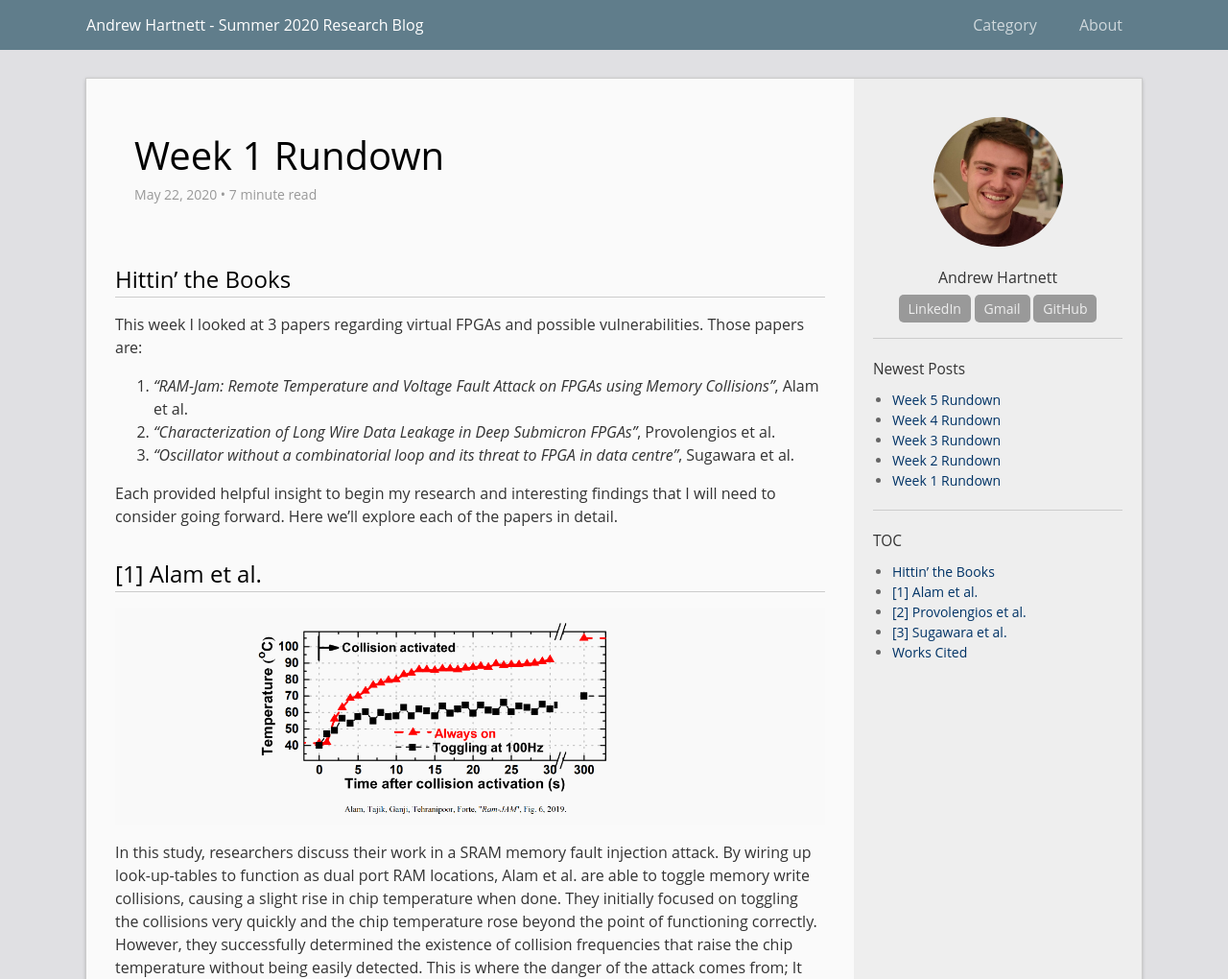
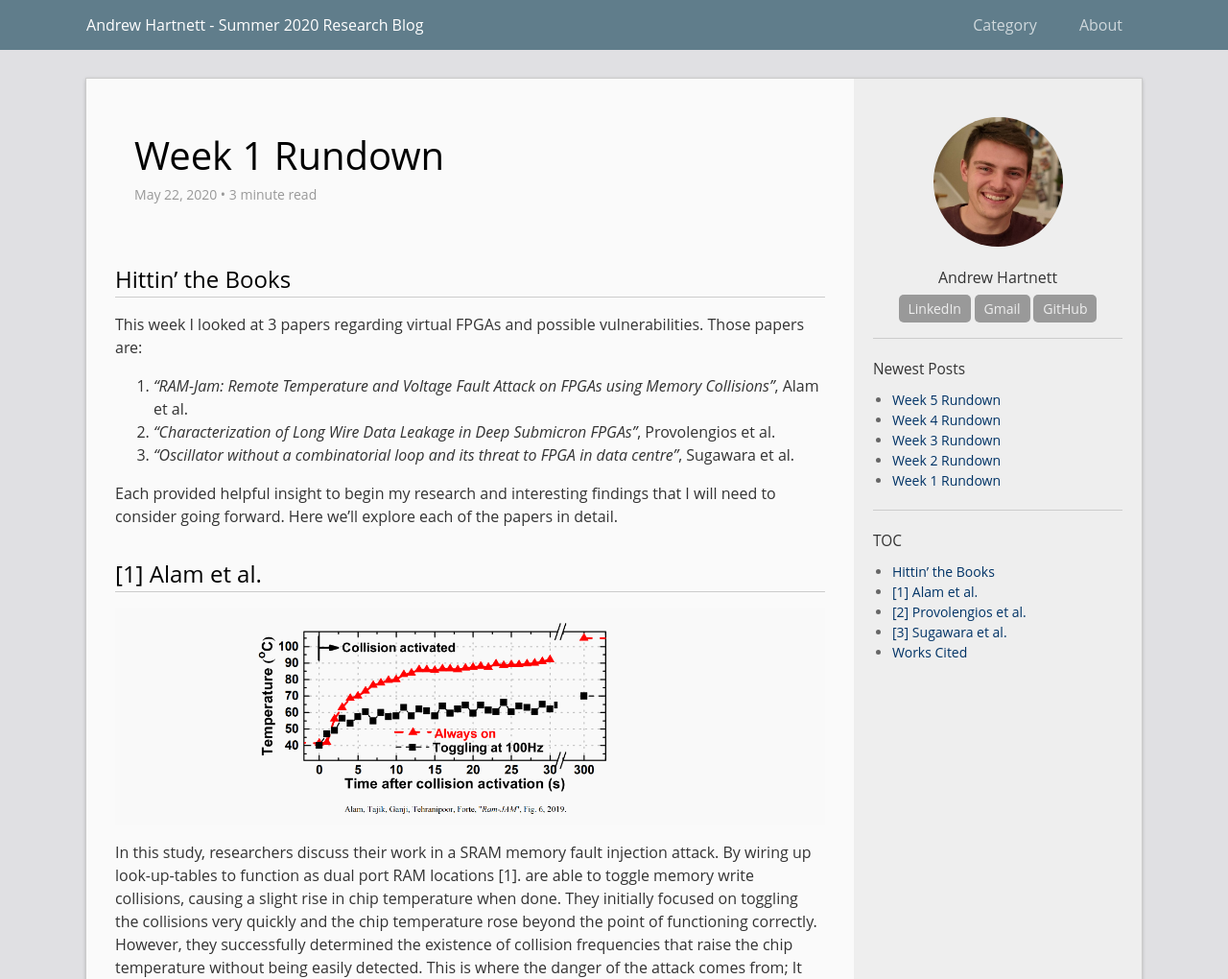
Before and after one commit to andrewH01/andrewH01.github.io, a Jekyll site: the page built from _posts/2020-05-22-week-1.markdown, in a window 1280 px wide and 1400 px high. Shown: the top 1020 px of the window at 96% size. Built offline with Jekyll 4.4.1, drawn with Linux system fonts in a browser that asks for light colours; some of the changed text lies outside the part shown.

Commit message:
Wrote Week 2 post

```diff
--- a/_posts/2020-05-15-week-0.markdown
+++ b/_posts/2020-05-15-week-0.markdown
@@ -2,7 +2,7 @@
 layout: post
 title:  Week 0 Rundown
 date:   2020-05-15 16:53:10 -0400
-time_to_read: 5 minute read
+time_to_read: 3 minute read
 categories:
   - Research
   - All
--- a/_posts/2020-05-22-week-1.markdown
+++ b/_posts/2020-05-22-week-1.markdown
@@ -2,7 +2,7 @@
 layout: post
 title:  Week 1 Rundown
 date:   2020-05-22 15:17:52 -0400
-time_to_read: 7 minute read
+time_to_read: 3 minute read
 categories:
   - Research
   - All
@@ -20,7 +20,7 @@
 
 ![From "RAM-Jam", Figure 6](/images/week_1/ram_jam_figure.PNG)
 
-In this study, researchers discuss their work in a SRAM memory fault injection attack. By wiring up look-up-tables to function as dual port RAM locations, Alam et al. are able to toggle memory write collisions, causing a slight rise in chip temperature when done. They initially focused on toggling the collisions very quickly and the chip temperature rose beyond the point of functioning correctly. However, they successfully determined the existence of collision frequencies that raise the chip temperature without being easily detected. This is where the danger of the attack comes from; It has the ability to cause hardware damage and bit-flips, but also carry out the attack stealthily.
+In this study, researchers discuss their work in a SRAM memory fault injection attack. By wiring up look-up-tables to function as dual port RAM locations [1]. are able to toggle memory write collisions, causing a slight rise in chip temperature when done. They initially focused on toggling the collisions very quickly and the chip temperature rose beyond the point of functioning correctly. However, they successfully determined the existence of collision frequencies that raise the chip temperature without being easily detected. This is where the danger of the attack comes from; It has the ability to cause hardware damage and bit-flips, but also carry out the attack stealthily.
 
 # [2] Provolengios et al.
 
```
Also changed, not shown: other parts of _posts/2020-05-22-week-1.markdown (+2 -0 lines), _drafts/2020-07-02-article-review.markdown (added, +8 -0 lines), _posts/2020-05-29-week-2.markdown (+22 -1 lines), images/week_2/ro_schem_total.PNG (added).
